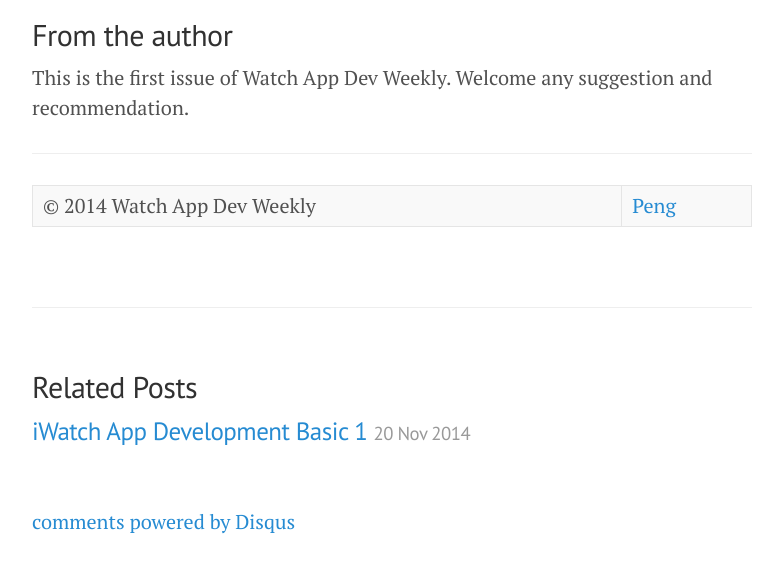
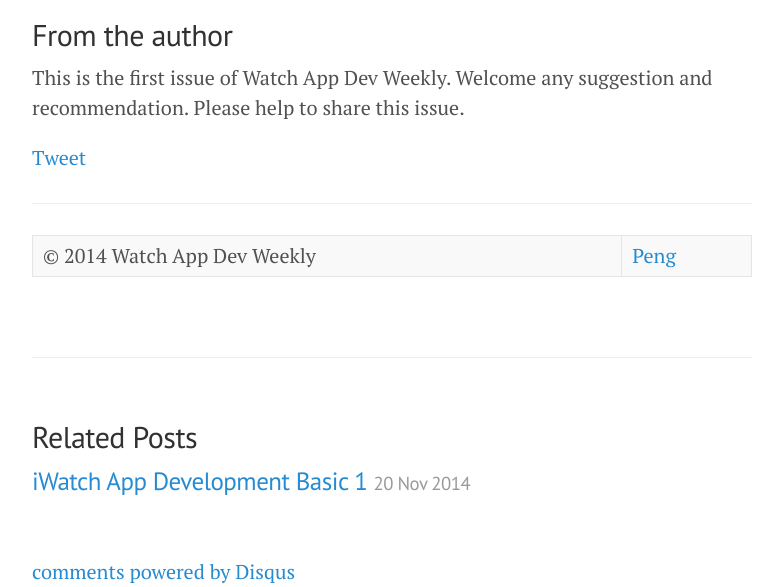
Before and after one commit to GitPeng/GitPeng.github.io, a Jekyll site: the page built from _posts/2014-11-23-iWatch-App-Dev-Weekly-Issue-1.md, in a window 1280 px wide and 900 px high, scrolled down 1397 px, cut to the strip 313-900 px from the top of the window. Shown: the whole strip, without its empty margins (248-1031 px from the left). Built offline with Jekyll 4.4.1, drawn with Linux system fonts in a browser that asks for light colours; Markdown is read by kramdown in place of the engine named in the settings; comment, search, counter and statistics services are not loaded; before the commit the page ends 2247 px from its top, so only the background shows below that; some of the changed lines change nothing that is shown.

Commit message:
iWatch-App-Dev-Weekly-Issue-1

```diff
--- a/_posts/2014-11-23-iWatch-App-Dev-Weekly-Issue-1.md
+++ b/_posts/2014-11-23-iWatch-App-Dev-Weekly-Issue-1.md
@@ -59,6 +59,10 @@
 ## From the author
 
 This is the first issue of Watch App Dev Weekly. Welcome any suggestion and recommendation.
+Please help to share this issue.
+
+<a href="https://twitter.com/share" class="twitter-share-button" data-via="NilStack" data-size="large" data-hashtags="WatchKitiWatchAppDeviWatchWatchAppDevWeekly">Tweet</a>
+<script>!function(d,s,id){var js,fjs=d.getElementsByTagName(s)[0],p=/^http:/.test(d.location)?'http':'https';if(!d.getElementById(id)){js=d.createElement(s);js.id=id;js.src=p+'://platform.twitter.com/widgets.js';fjs.parentNode.insertBefore(js,fjs);}}(document, 'script', 'twitter-wjs');</script>
 
 ---
 
```
